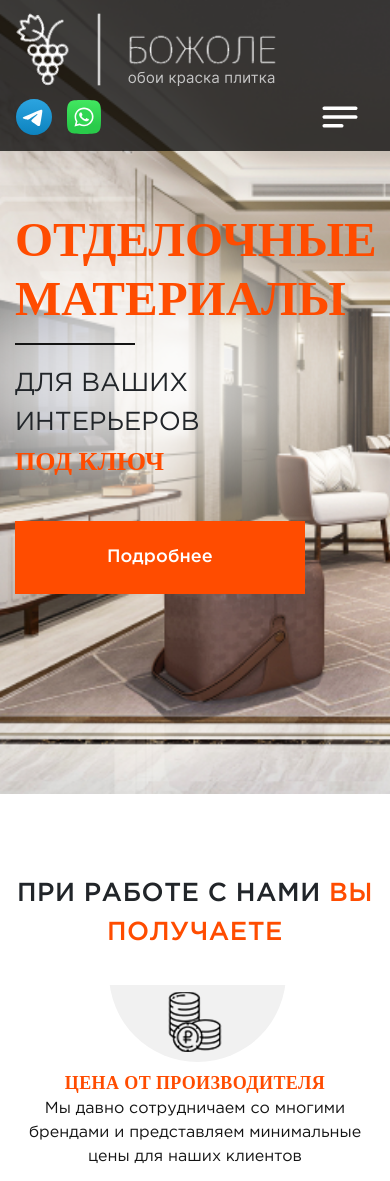
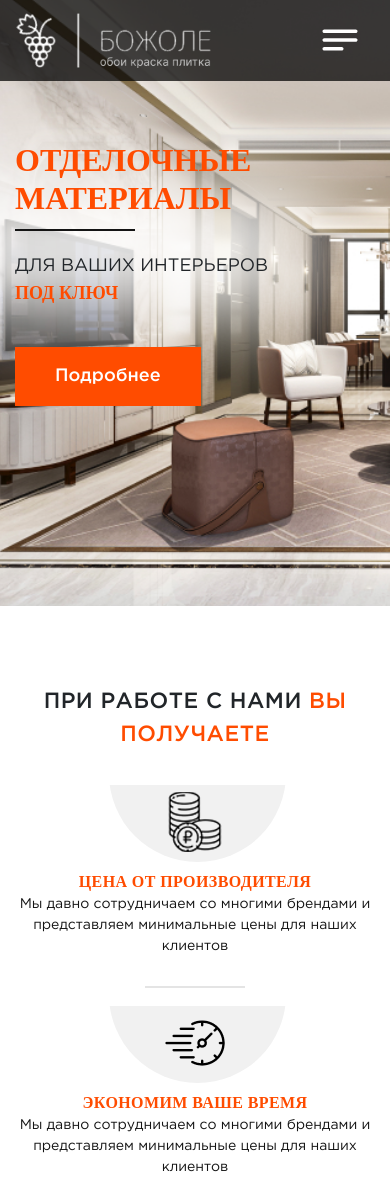
Before and after one commit to Nevovich/bojole, a plain HTML site: page src/index.html in a window 390 px wide. Shown: the top 1181 px of the page. Drawn offline with Linux system fonts and the light colour scheme; a web font is replaced by a local one.

Commit message:
1.1 фикс mobile-first

```diff
--- a/src/index.html
+++ b/src/index.html
@@ -17,7 +17,7 @@
                 <a class="navbar-brand" href="#">
                     <img src="img/header/logo.png" alt="" srcset="">
                 </a>
-                <div>
+                <div class="navbar-social">
                     <a href="https://t.me/trpub">
                         <img src="img/header/tg-logo.svg" alt="tg-logo">
                     </a>
--- a/src/sass/compo/_features.sass
+++ b/src/sass/compo/_features.sass
@@ -14,13 +14,15 @@
         position: relative
         &-title
             font-weight: bold
-            font-size: 18px
+            font-size: 16px
             text-transform: uppercase
             letter-spacing: .4px
+            text-align: center
         &-text
             font-weight: normal
             text-align: center
             color: $black
+            font-size: 14px
         &:not(:last-child)::before
             content: ''
             background-color: #e4e4e4
@@ -28,4 +30,5 @@
             height: 2px
             position: absolute
             bottom: -15px
-            left: 40%
+            left: 50%
+            margin-left: -50px
--- a/src/sass/compo/_header.sass
+++ b/src/sass/compo/_header.sass
@@ -7,6 +7,10 @@
         &-collapse
             display: flex
             justify-content: center
+        &-brand img
+            max-width: 50vw
+        &-social
+            display: none
     & li:not(:last-child)
         margin-right: 15px
 
--- a/src/sass/compo/_hero.sass
+++ b/src/sass/compo/_hero.sass
@@ -3,7 +3,7 @@
     &-title
         color: $primary
         font-weight: bold
-        font-size: 49px
+        font-size: 32px
         position: relative
         text-transform: uppercase
         margin-bottom: 35px
@@ -15,11 +15,11 @@
             left: -90px
             width: 100vw
             height: 180%
-            filter: blur(80px)
+            filter: blur(50px)
             background-color: #fff
     &-subtitle
         text-transform: uppercase
-        font-size: 26px
+        font-size: 18px
         position: relative
         &::before
             content: ''
@@ -35,5 +35,5 @@
             display: block
             // ТОЛЬКО ДЛЯ МОБИЛОК
     &-btn
-        padding: 23px 92px
+        padding: 16px 40px
         margin-top: 40px
--- a/src/sass/compo/_interface.sass
+++ b/src/sass/compo/_interface.sass
@@ -34,5 +34,5 @@ a
         font-weight: 500
         text-align: center
         letter-spacing: .5px
-        font-size: 26px
+        font-size: 22px
         text-transform: uppercase
```
Also changed, not shown: src/css/main.min.css, 1 other file.
